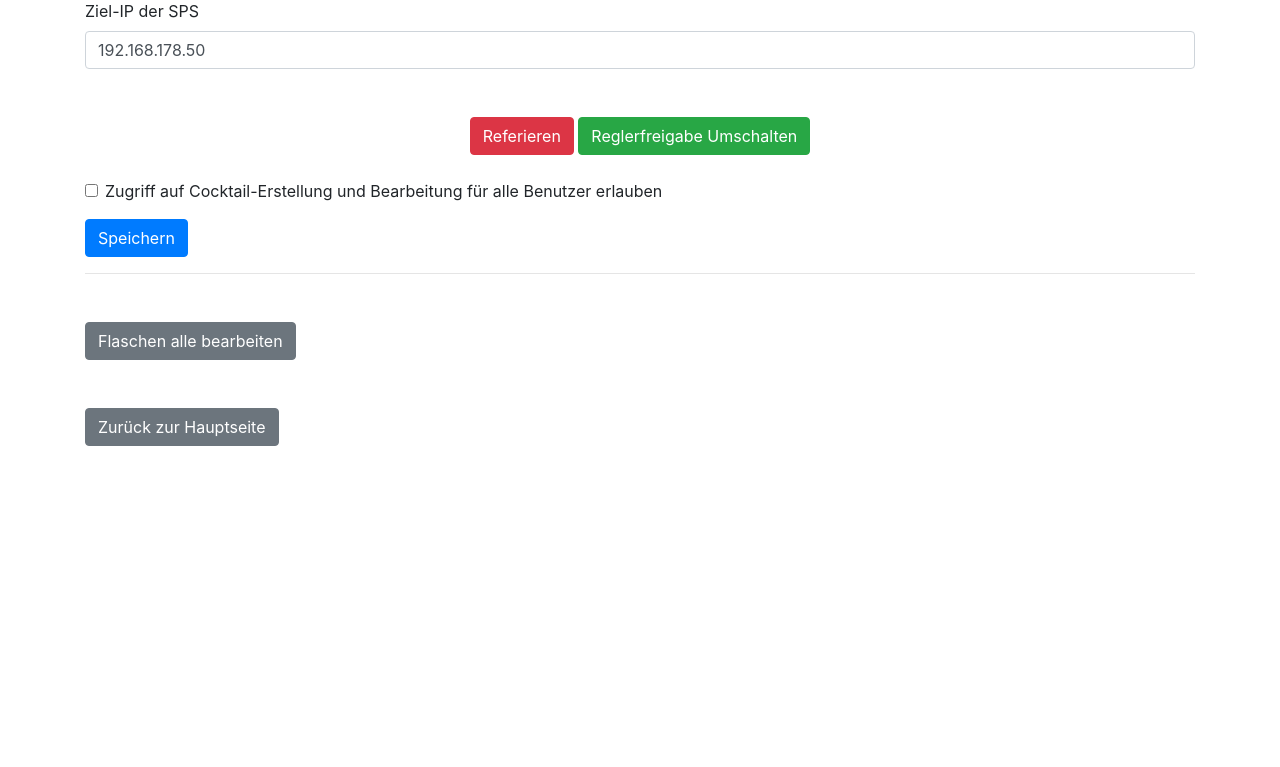
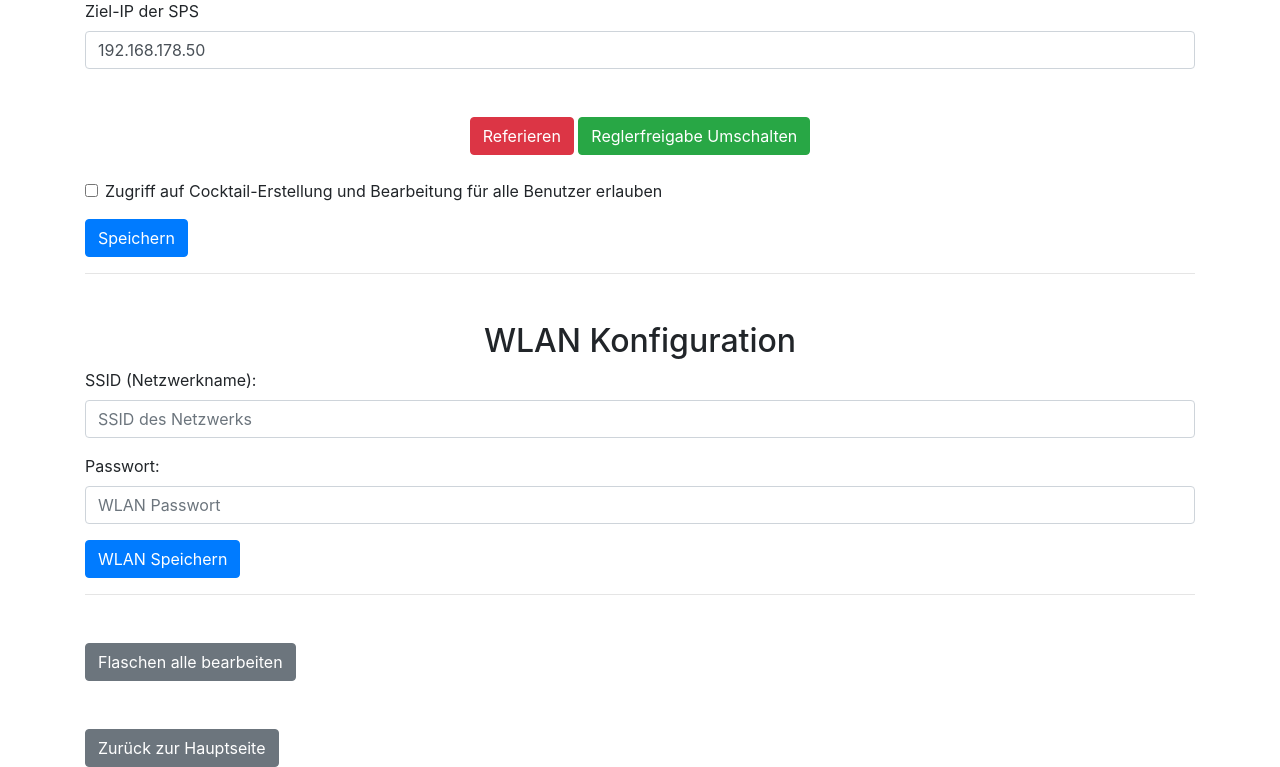
Before and after one commit to Dutchy94/Alkinator, a Flask app: page /settings in a window 1280 px wide. Shown: the part 105-872 px from the top of the page. Before the commit the page ends 551 px from the top, so only its background shows below. Run offline with Flask 3, Linux system fonts and the light colour scheme; a user stored in the database is signed in; data comes from the database, SQL or seed files in the repository; some libraries are stand-ins or nearby versions.

Commit message:
WiFi Settings hinzugefügt

```diff
--- a/Alkinator App/app.py
+++ b/Alkinator App/app.py
@@ -343,6 +343,36 @@ def settings():
         global_access = global_access[0] == '1' if global_access else False
 
     return render_template('settings.html', sps_ip=sps_ip, global_access=global_access)
+
+# Route zum Speichern der WLAN-Konfiguration
+@app.route('/save_wifi_config', methods=['POST'])
+def save_wifi_config():
+    ssid = request.form['ssid']
+    password = request.form['password']
+
+    # Speichern der WLAN-Konfiguration in einer Datei
+    wifi_config_file = '/etc/wpa_supplicant/wpa_supplicant.conf'
+
+    # Stelle sicher, dass die Datei schreibbar ist
+    try:
+        with open(wifi_config_file, 'a') as f:
+            f.write(f"\nnetwork={{\n")
+            f.write(f"    ssid=\"{ssid}\"\n")
+            f.write(f"    psk=\"{password}\"\n")
+            f.write(f"}}\n")
+        flash("WLAN-Konfiguration erfolgreich gespeichert. Der Raspberry Pi wird sich mit dem Netzwerk verbinden.", "success")
+    except Exception as e:
+        flash(f"Fehler beim Speichern der WLAN-Konfiguration: {e}", "danger")
+        return redirect(url_for('settings'))
+
+    # Neustart des Netzwerkdienstes
+    try:
+        subprocess.run(["sudo", "wpa_cli", "-i", "wlan0", "reconnect"], check=True)
+        flash("Verbindung zum WLAN wird hergestellt...", "success")
+    except subprocess.CalledProcessError as e:
+        flash(f"Fehler beim Verbinden mit dem WLAN: {e}", "danger")
+
+    return redirect(url_for('settings'))
 
 @app.context_processor
 def inject_global_settings():
--- a/Alkinator App/templates/settings.html
+++ b/Alkinator App/templates/settings.html
@@ -35,6 +35,22 @@
 
         <hr>
 
+        <!-- WLAN-Konfiguration -->
+        <h2 class="mt-5 text-center">WLAN Konfiguration</h2>
+        <form method="POST" action="{{ url_for('save_wifi_config') }}">
+            <div class="form-group">
+                <label for="ssid">SSID (Netzwerkname):</label>
+                <input type="text" class="form-control" id="ssid" name="ssid" placeholder="SSID des Netzwerks" required>
+            </div>
+            <div class="form-group">
+                <label for="password">Passwort:</label>
+                <input type="password" class="form-control" id="password" name="password" placeholder="WLAN Passwort" required>
+            </div>
+            <button type="submit" class="btn btn-primary">WLAN Speichern</button>
+        </form>
+
+        <hr>
+
         <!-- Buttons für Zusatzoptionen -->
         <div class="mt-5">
             <a href="{{ url_for('flaschen_alle') }}" class="btn btn-secondary">
@@ -44,6 +60,7 @@
 
         <a href="{{ url_for('index') }}" class="btn btn-secondary mt-5">Zurück zur Hauptseite</a>
     </div>
+
 </body>
 <script>
     function setSpsBit() {
@@ -101,6 +118,5 @@
             });
         }
     }
-
 </script>
 </html>
```
Also changed, not shown: Alkinator App/sql_log.txt (+13 -0 lines), 1 other file.
